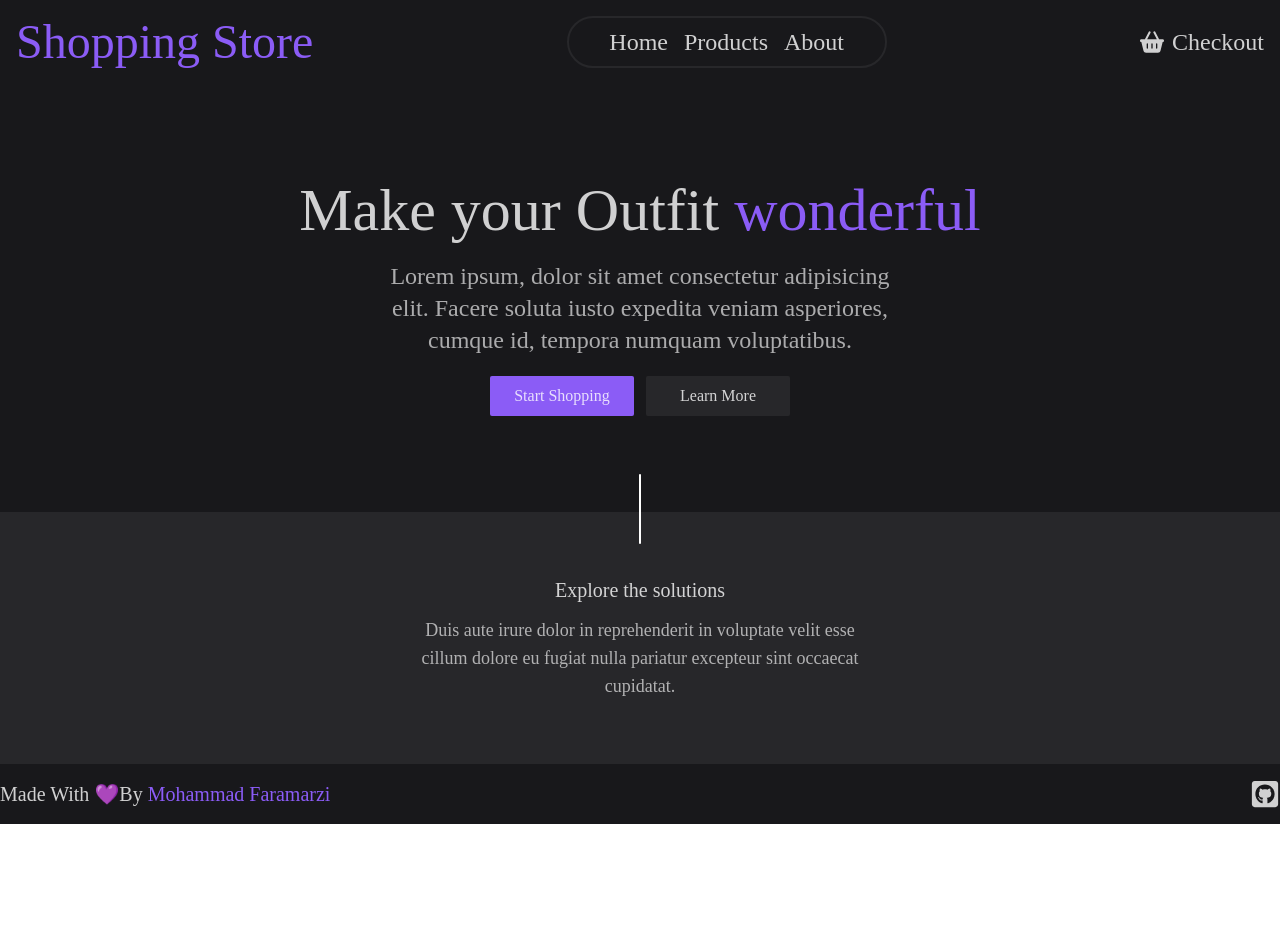
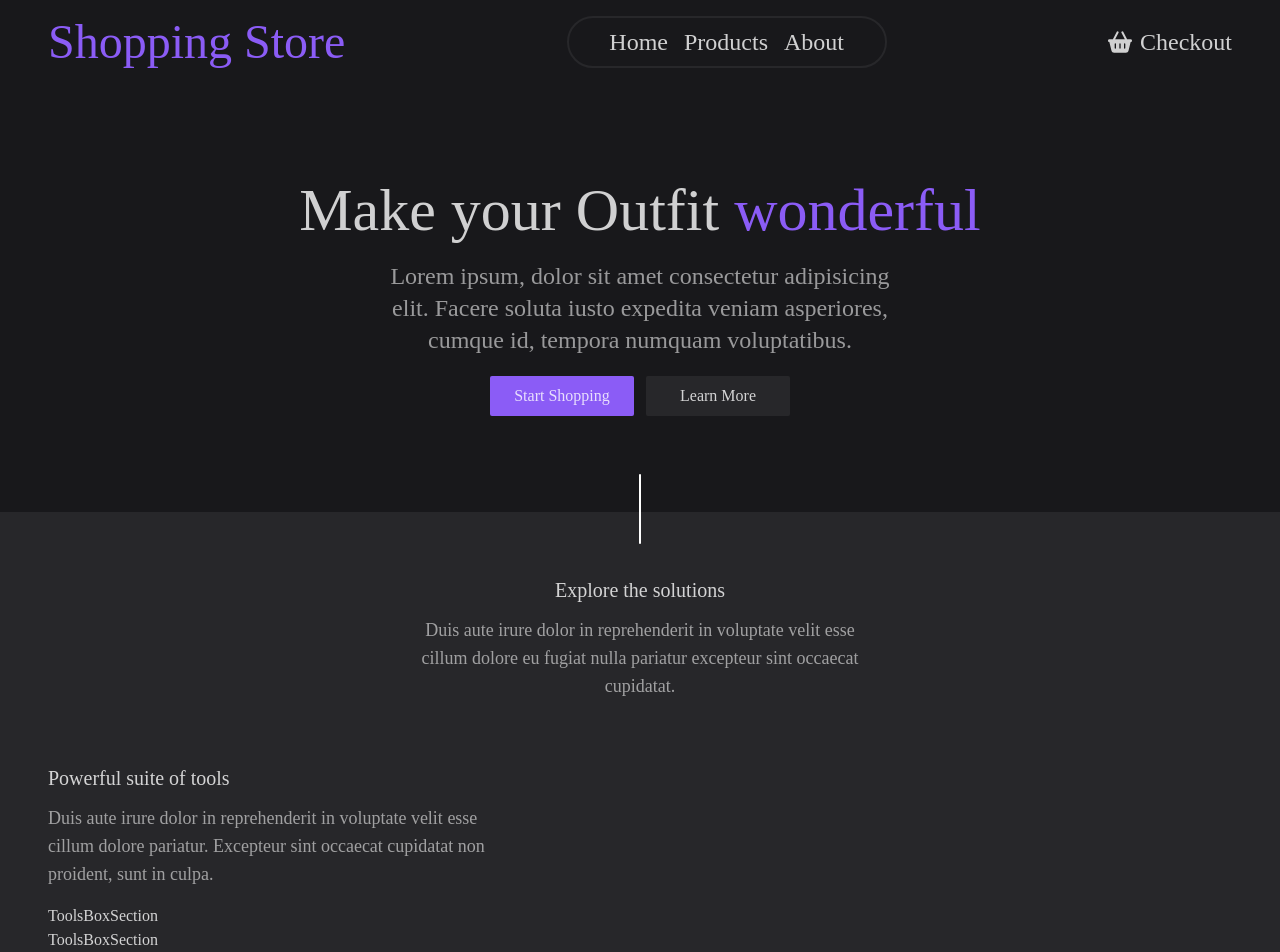
Before and after one commit to mohammadfaramarzi1/react-shopping-store-1, a React (Vite) app: page / in a window 1280 px wide. Shown: the top 952 px of the page. Before the commit the page ends 824 px from the top, so only its background shows below. Built offline with nearby package versions, Linux system fonts and the light colour scheme; no server answers.

Commit message:
feat: first template ToolsSection.jsx

```diff
--- a/src/components/templates/HomeSection.jsx
+++ b/src/components/templates/HomeSection.jsx
@@ -7,13 +7,13 @@ function HomeSection() {
       <h1 className="text-6xl font-medium">
         Make your Outfit <span className="text-violet-500">wonderful</span>
       </h1>
-      <p className="max-w-lg mx-auto text-2xl opacity-80">
+      <p className="max-w-lg mx-auto text-2xl opacity-70">
         Lorem ipsum, dolor sit amet consectetur adipisicing elit. Facere soluta
         iusto expedita veniam asperiores, cumque id, tempora numquam
         voluptatibus.
       </p>
       <div className="flex gap-3 justify-center child:inline-block child:w-36 child:px-4 child:py-2 child:rounded-sm child:transition-colors child:delay-75">
-        <Link to="/products" className=" bg-violet-500  hover:bg-violet-400">
+        <Link to="/products" className=" bg-violet-500 hover:bg-violet-400">
           Start Shopping
         </Link>
         <Link to="/about" className="bg-zinc-800 hover:bg-zinc-700">
--- a/src/components/templates/SolutionSection.jsx
+++ b/src/components/templates/SolutionSection.jsx
@@ -4,7 +4,7 @@ import ToolsSection from "./ToolsSection";
 
 function SolutionSection() {
   return (
-    <div className="bg-zinc-800">
+    <div className="bg-zinc-800 px-12">
       <SharedTopSection
         title="Explore the solutions"
         desc=" Duis aute irure dolor in reprehenderit in voluptate velit esse cillum
--- /dev/null
+++ b/src/components/templates/ToolsBoxSection.jsx
@@ -0,0 +1,9 @@
+import { SlEnergy } from "react-icons/sl";
+import { BsFillSendFill } from "react-icons/bs";
+import { AiFillMoon } from "react-icons/ai";
+
+function ToolsBoxSection() {
+  return <div>ToolsBoxSection</div>;
+}
+
+export default ToolsBoxSection;
--- a/src/components/templates/ToolsSection.jsx
+++ b/src/components/templates/ToolsSection.jsx
@@ -1,11 +1,28 @@
-import React from 'react'
+import { toolsItems } from "../../constants/data";
+import ToolsBoxSection from "./ToolsBoxSection";
 
 function ToolsSection() {
+  const toolsItemsArray = toolsItems;
+  console.log(toolsItemsArray);
   return (
     <div>
-
+      <div>
+        <div className="pb-4">
+          <h3 className="text-xl mb-3">Powerful suite of tools</h3>
+          <p className="opacity-70 max-w-md text-lg">
+            Duis aute irure dolor in reprehenderit in voluptate velit esse
+            cillum dolore pariatur. Excepteur sint occaecat cupidatat non
+            proident, sunt in culpa.
+          </p>
+        </div>
+        <div>
+          {toolsItemsArray.map((toolsItem) => (
+            <ToolsBoxSection key={toolsItem.id} {...toolsItem} />
+          ))}
+        </div>
+      </div>
     </div>
-  )
+  );
 }
 
-export default ToolsSection
+export default ToolsSection;
--- /dev/null
+++ b/src/constants/data.js
@@ -0,0 +1,22 @@
+const toolsItems = [
+  {
+    id: 1,
+    title: "Simple shoping ecosystem",
+    desc: "Lorem ipsum dolor sit amet, consectetur adipisicing elit. Atque sit culpa distinctio.",
+    icon: "SlEnergy",
+  },
+  {
+    id: 2,
+    title: "Simple shoping ecosystem",
+    desc: "Lorem ipsum dolor sit amet, consectetur adipisicing elit. Atque sit culpa distinctio.",
+    icon: "BsFillSendFill",
+  },
+  {
+    id: 3,
+    title: "Simple shoping ecosystem",
+    desc: "Lorem ipsum dolor sit amet, consectetur adipisicing elit. Atque sit culpa distinctio.",
+    icon: "AiFillMoon",
+  },
+];
+
+export { toolsItems };
--- a/src/index.css
+++ b/src/index.css
@@ -30,7 +30,7 @@
     @apply text-xl mb-3;
   }
   .section-description {
-    @apply opacity-80 max-w-md text-center text-lg;
+    @apply opacity-70 max-w-md text-center text-lg;
   }
   .section-parent::after {
     position: absolute;
--- a/tailwind.config.js
+++ b/tailwind.config.js
@@ -5,7 +5,7 @@ export default {
     extend: {
       container: {
         center: true,
-        padding: "1rem"
+        padding: "3rem"
       },
       boxShadow: {
         normal: "0px 1px 10px 0px rgba(0, 0, 0, 0.05)",
```
